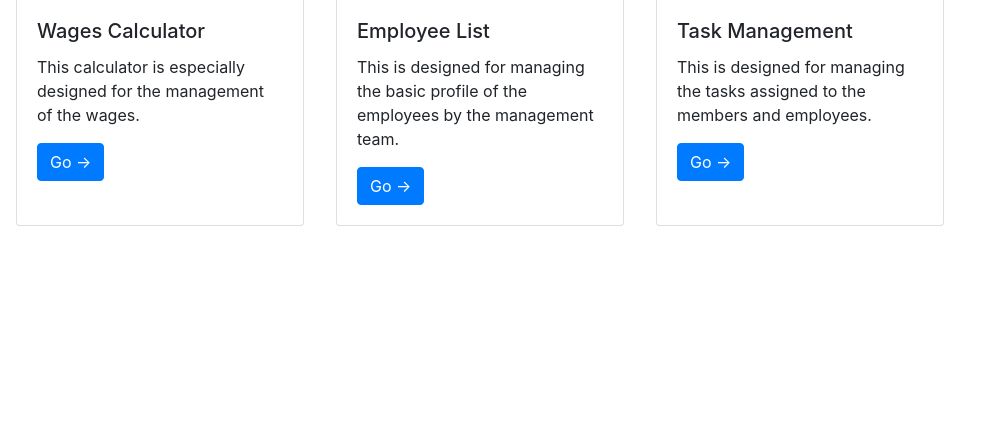
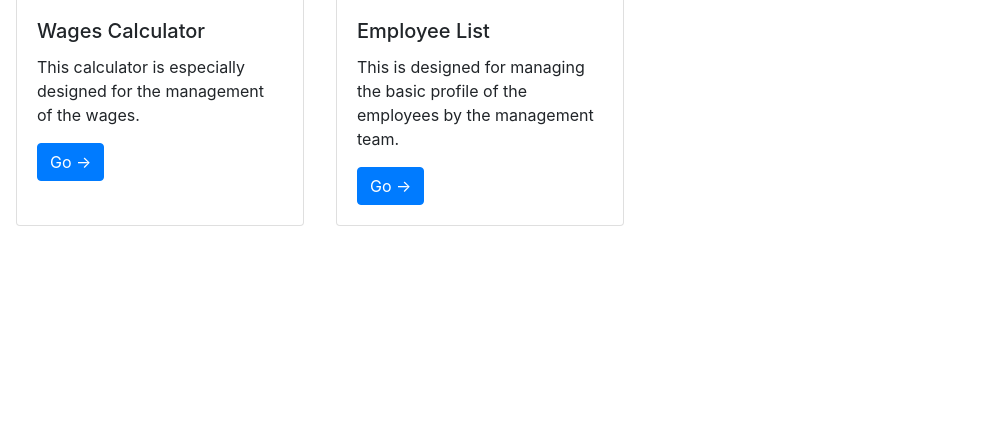
Before and after one commit to swaty1681/wages_emp, a PHP site: page / in a window 1280 px wide. Shown: the part 376-800 px from the top of the page, without its empty margins (0-991 px from the left). Run offline with PHP 8.4, Linux system fonts and the light colour scheme; a user stored in the database is signed in; some libraries are stand-ins or nearby versions.

Commit message:
updated index.php

```diff
--- a/index.php
+++ b/index.php
@@ -60,14 +60,8 @@
                     <a href="employees" target="_blank"  class="btn btn-primary">Go &rarr;</a>
                 </div>
             </div>
-            <div class="card mx-3" style="width: 18rem;">
-                <img class="card-img-top" src="images/task-management.jpg" alt="Card image cap">
-                <div class="card-body">
-                    <h5 class="card-title">Task Management</h5>
-                    <p class="card-text">This is designed for managing the tasks assigned to the members and employees.</p>
-                    <a href="https://management.sentinelworkforce.com" target="_blank"  class="btn btn-primary">Go &rarr;</a>
-                </div>
-            </div>
+
+
         </div>
     </div>
 </body>
```
